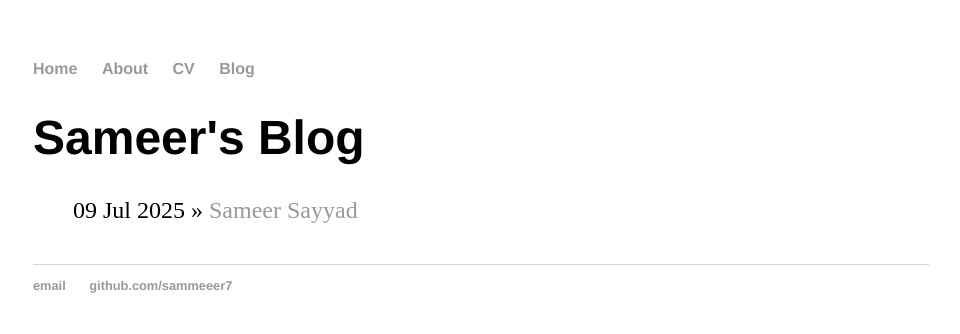
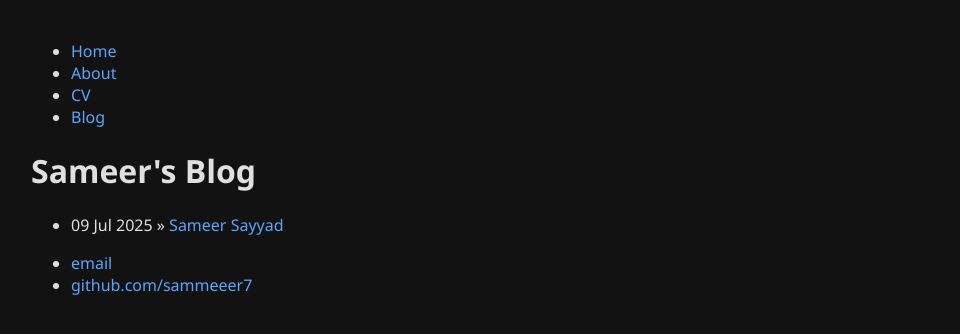
Before and after one commit to sammeeer7/sammeeer7.github.io, a Jekyll site: the page built from blog/index.html, in a window 1280 px wide. Shown: the top 334 px of the page, without its empty margins (159-1119 px from the left). Built offline with Jekyll 4.4.1, drawn with Linux system fonts in a browser that asks for light colours.

Commit message:
Update main.css

```diff
--- a/css/main.css
+++ b/css/main.css
@@ -1,43 +1,47 @@
 body {
-    margin: 60px auto;
-    width: 70%;
-}
-nav ul, footer ul {
-    font-family:'Helvetica', 'Arial', 'Sans-Serif';
-    padding: 0px;
-    list-style: none;
-    font-weight: bold;
-}
-nav ul li, footer ul li {
-    display: inline;
-    margin-right: 20px;
-}
-a {
-    text-decoration: none;
-    color: #999;
-}
-a:hover {
-    text-decoration: underline;
-}
-h1 {
-    font-size: 3em;
-    font-family:'Helvetica', 'Arial', 'Sans-Serif';
-}
-p {
-    font-size: 1.5em;
-    line-height: 1.4em;
-    color: #333;
-}
-footer {
-    border-top: 1px solid #d5d5d5;
-    font-size: .8em;
+  background-color: #121212;
+  color: #e0e0e0;
+  font-family: 'Segoe UI', sans-serif;
+  margin: 40px auto;
+  max-width: 900px;
+  padding: 0 20px;
 }
 
-ul.posts {
-    margin: 20px auto 40px;
-    font-size: 1.5em;
+a {
+  color: #58a6ff;
+  text-decoration: none;
 }
 
-ul.posts li {
-    list-style: none;
+a:hover {
+  text-decoration: underline;
 }
+
+.hero {
+  display: flex;
+  align-items: center;
+  justify-content: space-between;
+  gap: 40px;
+  flex-wrap: wrap;
+}
+
+.intro {
+  flex: 1;
+  min-width: 300px;
+}
+
+.intro h1 {
+  font-size: 2.5em;
+  margin-bottom: 20px;
+}
+
+.intro p {
+  font-size: 1.1em;
+  line-height: 1.6em;
+  margin-bottom: 20px;
+}
+
+.hero-img img {
+  width: 250px;
+  border-radius: 12px;
+  box-shadow: 0 0 10px #000;
+}
```
